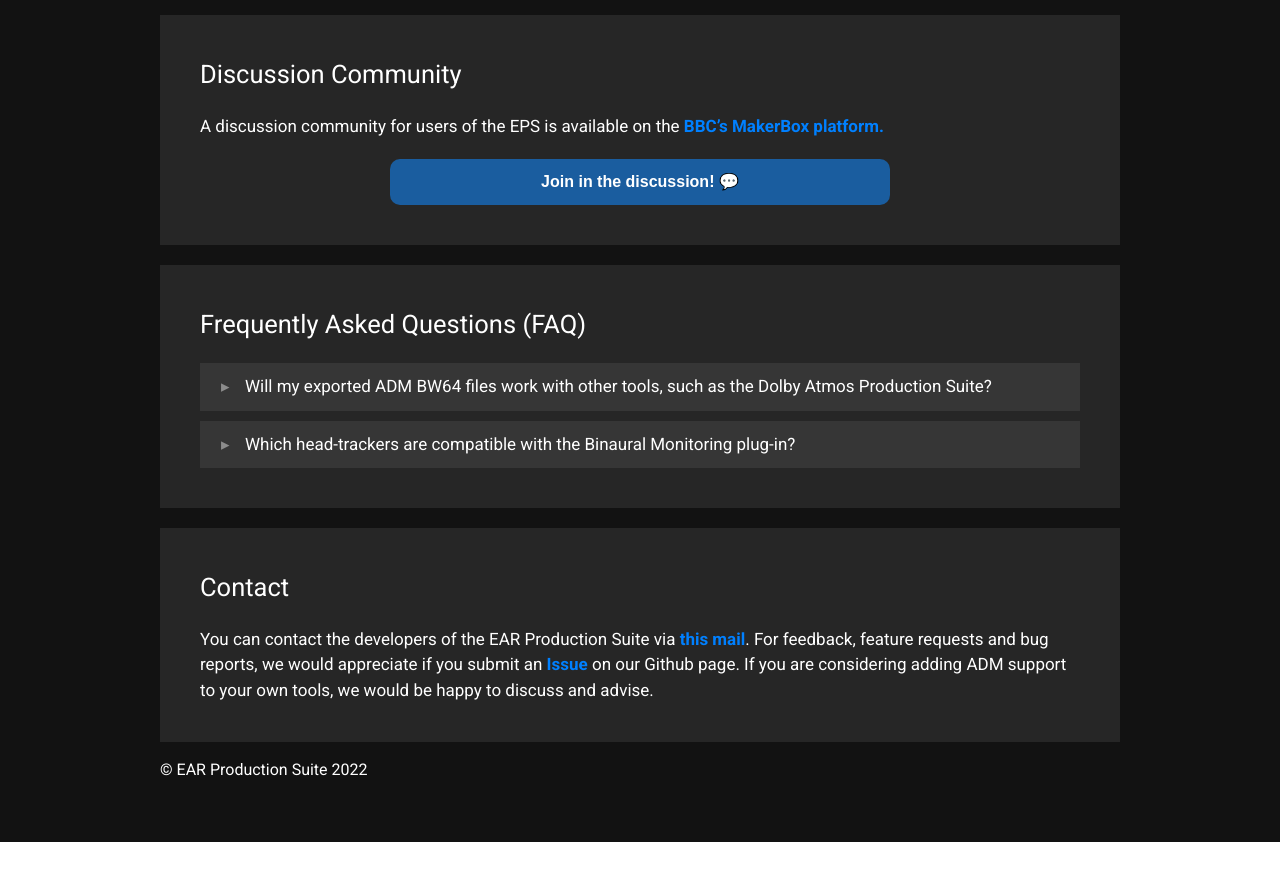
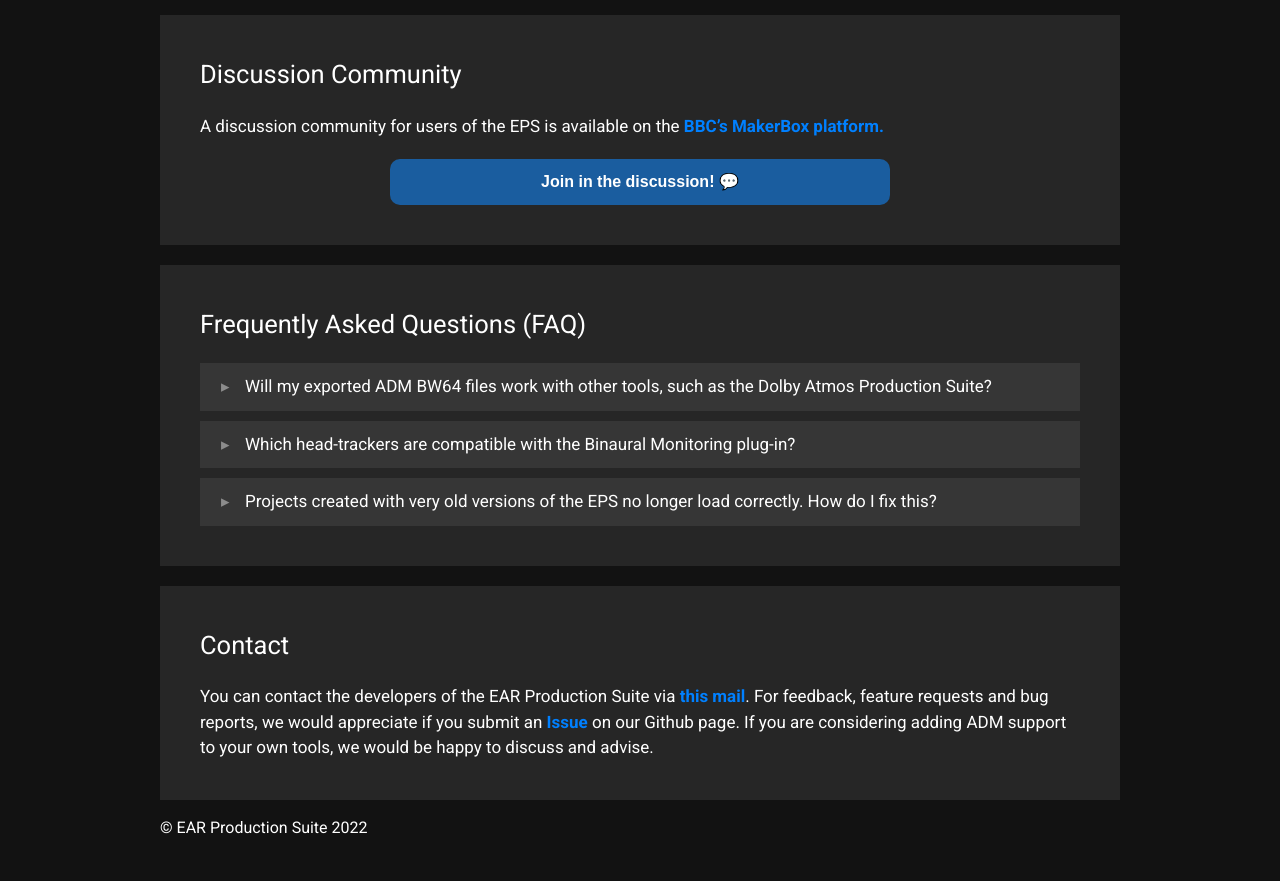
Before and after one commit to ebu/ear-production-suite, a Jekyll site: the page built from docs/index.markdown, in a window 1280 px wide and 900 px high, scrolled down 2718 px. Shown: the top 881 px of the window. Built offline with Jekyll 4.4.1, drawn with Linux system fonts in a browser that asks for light colours; before the commit the page ends 3560 px from its top, so only the background shows below that.

Commit message:
FAQ note about project upgrade

```diff
--- a/docs/index.markdown
+++ b/docs/index.markdown
@@ -140,6 +140,20 @@
 		</p>
       </div>
   </details>
+  <details>
+    <summary>Projects created with very old versions of the EPS no longer load correctly. How do I fix this?</summary>
+      <div class="text_section">
+        <p>This occurs because it has been necessary to change the ID's of the plug-ins.
+		We have developed utilities to automatically convert your old REAPER projects to ensure they work correctly with the new plug-ins.
+		There is both a command line utility and a GUI application included in the `tools` directory of the download package.
+		<ul>
+			<li>To use the GUI application, simply launch it and drag-and-drop your RPP files on to it.</li>
+			<li>To use the command line utility, pass a path to an input RPP file and a path to an output RPP file as arguments.</li>
+		</ul>
+		If you are unsure whether it is necessary to upgrade your projects, it is usually quite apparent when you attempt to open the project in REAPER since it will appear that the plug-ins are not found even though they are installed and usable from within REAPER. In any case, it is perfectly OK to pass projects through the upgrade utilities regardless of whether they need it or not.
+		</p>
+      </div>
+  </details>
 
 </div>
 
```
